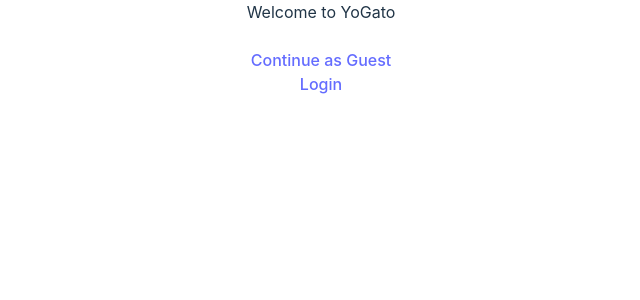
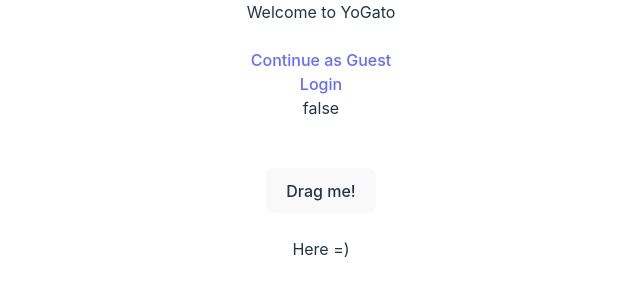
Before and after one commit to sevleo/YoGato-frontend, a React (Vite) app: page / in a window 1280 px wide. Shown: the top 300 px of the page, without its empty margins (319-959 px from the left). Built offline with nearby package versions, Linux system fonts and the light colour scheme.

Commit message:
Update drop to flow animation

```diff
--- /dev/null
+++ b/src/Draggable.tsx
@@ -0,0 +1,18 @@
+import { useDraggable } from "@dnd-kit/core";
+
+export function Draggable(props) {
+  const { attributes, listeners, setNodeRef, transform } = useDraggable({
+    id: "draggable",
+  });
+  const style = transform
+    ? {
+        transform: `translate3d(${transform.x}px, ${transform.y}px, 0)`,
+      }
+    : undefined;
+
+  return (
+    <button ref={setNodeRef} style={style} {...listeners} {...attributes}>
+      {props.children}
+    </button>
+  );
+}
--- /dev/null
+++ b/src/Droppable.tsx
@@ -0,0 +1,16 @@
+import { useDroppable } from "@dnd-kit/core";
+
+export function Droppable(props) {
+  const { isOver, setNodeRef } = useDroppable({
+    id: "droppable",
+  });
+  const style = {
+    color: isOver ? "green" : undefined,
+  };
+
+  return (
+    <div ref={setNodeRef} style={style}>
+      {props.children}
+    </div>
+  );
+}
--- a/src/components/pages/Builder.tsx
+++ b/src/components/pages/Builder.tsx
@@ -103,9 +103,9 @@ function Builder() {
   };
 
   const [flow, setFlow] = useState<Flow>(defaultFlow);
-
   const [activeItem, setActiveItem] = useState<AspectType>();
   const [isDragging, setIsDragging] = useState(false);
+  const [isAddedToFlow, setIsAddedToFlow] = useState(true);
 
   const handleDragStart = (event: DragStartEvent) => {
     const { active } = event;
@@ -118,19 +118,21 @@ function Builder() {
 
   const handleDragEnd = (event: DragEndEvent) => {
     const { over } = event;
+    console.log(over);
     if (!over) {
+      setIsAddedToFlow(false);
       setIsDragging(false);
       return;
     }
-
+    setIsAddedToFlow(true);
     updateFlow();
     setIsDragging(false);
   };
 
-  const handleDragCancel = () => {
-    console.log("canceled");
-    setIsDragging(false);
-  };
+  // const handleDragCancel = () => {
+  //   console.log("canceled");
+  //   setIsDragging(false);
+  // };
 
   function updateFlow() {
     if (activeItem) {
@@ -159,7 +161,7 @@ function Builder() {
       <DndContext
         onDragStart={handleDragStart}
         onDragEnd={handleDragEnd}
-        onDragCancel={handleDragCancel}
+        // onDragCancel={handleDragCancel}
       >
         <div className="builder ml-auto mr-auto flex h-full w-full max-w-screen-2xl ">
           <div className="canvas w-1/2 overflow-auto bg-slate-500">
@@ -180,7 +182,10 @@ function Builder() {
             </div>
           </div>
         </div>
-        <DragOverlay style={{ transformOrigin: "0 0 " }}>
+        <DragOverlay
+          dropAnimation={isAddedToFlow ? null : undefined}
+          style={{ transformOrigin: "0 0 " }}
+        >
           {activeItem ? <Aspect aspect={activeItem} isDragging /> : null}
         </DragOverlay>
       </DndContext>
--- a/src/components/pages/Home.tsx
+++ b/src/components/pages/Home.tsx
@@ -1,6 +1,18 @@
 import { Link } from "react-router-dom";
+import { DndContext, DragEndEvent } from "@dnd-kit/core";
+import { Draggable } from "../../Draggable";
+import { Droppable } from "../../Droppable";
+import { useState } from "react";
 
 function Home() {
+  const [isDropped, setIsDropped] = useState(false);
+
+  function handleDragEnd(event: DragEndEvent) {
+    if (event.over && event.over.id === "droppable") {
+      setIsDropped(!isDropped);
+    }
+  }
+
   return (
     <>
       <div>Welcome to YoGato</div>
@@ -9,6 +21,23 @@ function Home() {
       <Link to="/builder">Continue as Guest</Link>
       <br />
       <Link to="/builder">Login</Link>
+      <DndContext onDragEnd={handleDragEnd}>
+        <div>{isDropped.toString()}</div>
+        <br />
+        <br />
+        {!isDropped ? (
+          <Draggable>Drag me!</Draggable>
+        ) : (
+          <Droppable>"I'm empty now :( Come back"</Droppable>
+        )}
+        <br />
+        <br />
+        {!isDropped ? (
+          <Droppable>Here =)</Droppable>
+        ) : (
+          <Draggable>Drag me back!!</Draggable>
+        )}
+      </DndContext>
     </>
   );
 }
```
